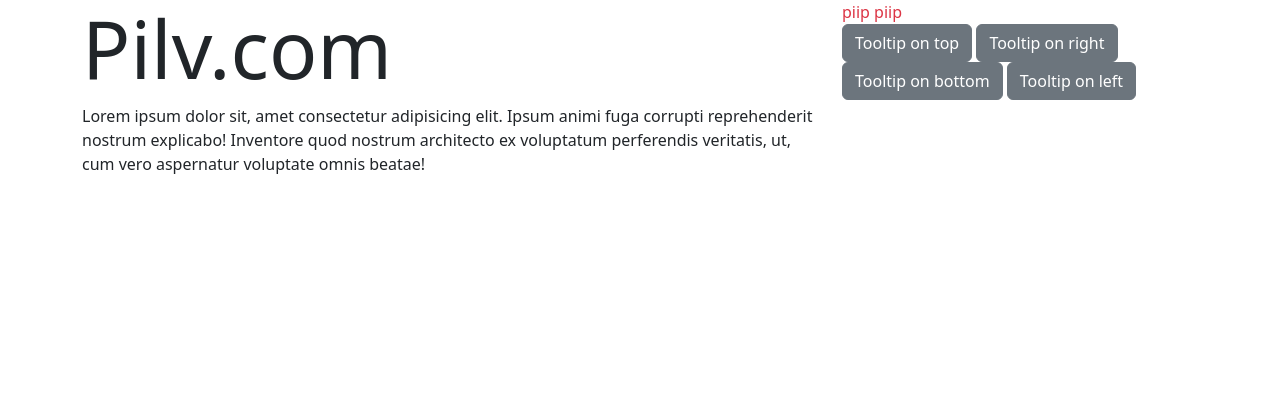
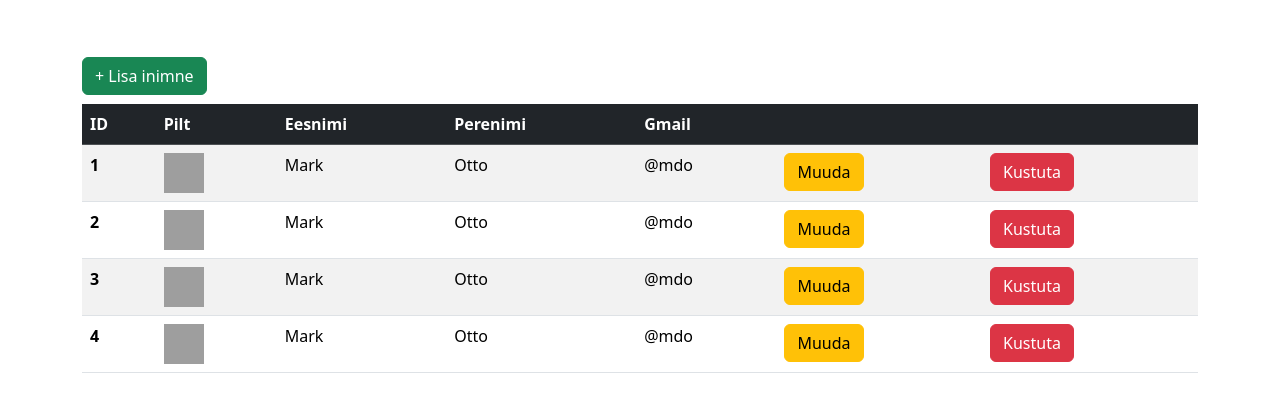
Before and after one commit to maku69/bs5, a plain HTML site: page test.html in a window 1280 px wide. Drawn offline with nearby package versions, Linux system fonts and the light colour scheme; grey boxes are pictures that could not be loaded; a script that the page names is missing.

Commit message:
18.01.2024

```diff
--- a/test.html
+++ b/test.html
@@ -1,55 +1,68 @@
 <!DOCTYPE html>
 <html lang="en">
-
 <head>
   <meta charset="utf-8">
   <meta name="viewport" content="width=device-width, initial-scale=1">
-  <title>Harj7</title>
-  <!-- Bootstrap CSS -->
-  <link href="https://cdn.jsdelivr.net/npm/bootstrap@5.3.2/dist/css/bootstrap.min.css" rel="stylesheet"
-    integrity="sha384-T3c6CoIi6uLrA9TneNEoa7RxnatzjcDSCmG1MXxSR1GAsXEV/Dwwykc2MPK8M2HN" crossorigin="anonymous">
+  <title>Bootstrap Table</title>
+  <link href="https://cdn.jsdelivr.net/npm/bootstrap@5.3.2/dist/css/bootstrap.min.css" rel="stylesheet" integrity="sha384-T3c6CoIi6uLrA9TneNEoa7RxnatzjcDSCmG1MXxSR1GAsXEV/Dwwykc2MPK8M2HN" crossorigin="anonymous">
 </head>
-
 <body>
-
-  <div class="container">
-    <div class="row">
-      <div class="col-sm-8">
-        <h1 class="display-1">Pilv.com</h1>
-        <p class="">Lorem ipsum dolor sit, amet consectetur adipisicing elit. Ipsum animi fuga corrupti reprehenderit
-          nostrum explicabo! Inventore quod nostrum architecto ex voluptatum perferendis veritatis, ut, cum vero
-          aspernatur voluptate omnis beatae!</p>
-      </div>
-
-      <div class="col-sm-4">
-        <div class="text-danger">piip piip</div>
-        <button type="button" class="btn btn-secondary" data-bs-toggle="tooltip" data-bs-placement="top"
-          title="Tooltip on top">Tooltip on top</button>
-        <button type="button" class="btn btn-secondary" data-bs-toggle="tooltip" data-bs-placement="right"
-          title="Tooltip on right">Tooltip on right</button>
-        <button type="button" class="btn btn-secondary" data-bs-toggle="tooltip" data-bs-placement="bottom"
-          title="Tooltip on bottom">Tooltip on bottom</button>
-        <button type="button" class="btn btn-secondary" data-bs-toggle="tooltip" data-bs-placement="left"
-          title="Tooltip on left">Tooltip on left</button>
-      </div>
-    </div>
+  <div class="container mt-5">
+    <h1><button type="button" class="btn btn-success">+ Lisa inimne</button></h1>
+    <table class="table table-striped table-hover">
+      <thead class="table-dark">
+        <tr>
+          <th scope="col">ID</th>
+          <th scope="col">Pilt</th>
+          <th scope="col">Eesnimi</th>
+          <th scope="col">Perenimi</th>
+          <th scope="col">Gmail</th>
+          <th scope="col"></th>
+          <th scope="col"></th>
+        </tr>
+      </thead>
+      <tbody>
+        <tr>
+          <th scope="row">1</th>
+          <td><img src="https://picsum.photos/id/684/40/40" alt=""></td>
+          <td>Mark</td>
+          <td>Otto</td>
+          <td>@mdo</td>
+          <td><button type="button" class="btn btn-warning">Muuda</button></td>
+          <td><button type="button" class="btn btn-danger">Kustuta</button></td>
+        </tr>
+        <tr>
+          <th scope="row">2</th>
+          <td><img src="https://picsum.photos/id/684/40/40" alt=""></td>
+          <td>Mark</td>
+          <td>Otto</td>
+          <td>@mdo</td>
+          <td><button type="button" class="btn btn-warning">Muuda</button></td>
+          <td><button type="button" class="btn btn-danger">Kustuta</button></td>
+        </tr>
+        <tr>
+          <th scope="row">3</th>
+          <td><img src="https://picsum.photos/id/684/40/40" alt=""></td>
+          <td>Mark</td>
+          <td>Otto</td>
+          <td>@mdo</td>
+          <td><button type="button" class="btn btn-warning">Muuda</button></td>
+          <td><button type="button" class="btn btn-danger">Kustuta</button></td>
+        </tr>
+        <tr>
+          <th scope="row">4</th>
+          <td><img src="https://picsum.photos/id/684/40/40" alt=""></td>
+          <td>Mark</td>
+          <td>Otto</td>
+          <td>@mdo</td>
+          <td><button type="button" class="btn btn-warning">Muuda</button></td>
+          <td><button type="button" class="btn btn-danger">Kustuta</button></td>
+        </tr>
+      </tbody>
+    </table>
   </div>
 
-  <!-- Bootstrap JS and Popper.js -->
-  <script src="https://code.jquery.com/jquery-3.6.0.min.js"
-    integrity="sha384-KJ3o2DKtIkvYIK3UENzmM7KCkRr/rE9/Qpg6aAZGJwFDMVNA/GpGFF93hXpG5KkN"
-    crossorigin="anonymous"></script>
-  <script src="https://cdn.jsdelivr.net/npm/@popperjs/core@2.11.6/dist/umd/popper.min.js"
-    integrity="sha384-oBqDVmMz9ATKxIep9tiCxS/Z9fNfEXlJgeD2ScuzJF4r1Hz8LKT7flYlY9exuFVo" crossorigin="anonymous"></script>
-  <script src="https://cdn.jsdelivr.net/npm/bootstrap@5.3.2/dist/js/bootstrap.bundle.min.js"
-    integrity="sha384-C6RzsynM9kWDrMNeT87bh95OGNyZPhcTNXj1NW7RuBCsyN/o0jlpcV8Qyq46cDfL"
-    crossorigin="anonymous"></script>
-
-  <script>
-    $(function () {
-      $('[data-bs-toggle="tooltip"]').tooltip();
-    });
-  </script>
+  <!-- Bootstrap JS and Popper.js scripts (required for Bootstrap components) -->
+  <script src="https://cdn.jsdelivr.net/npm/bootstrap@5.3.2/dist/js/bootstrap.bundle.min.js" integrity="sha384-rfApZMu8dKJ+1VQvf5K0ogT5qQz7UVVr8N6w2/kCzI0Y53LdY3p81t7tIS/n6IYb" crossorigin="anonymous"></script>
 </body>
-
 </html>
```
Also changed, not shown: harj9.html (+50 -36 lines).
